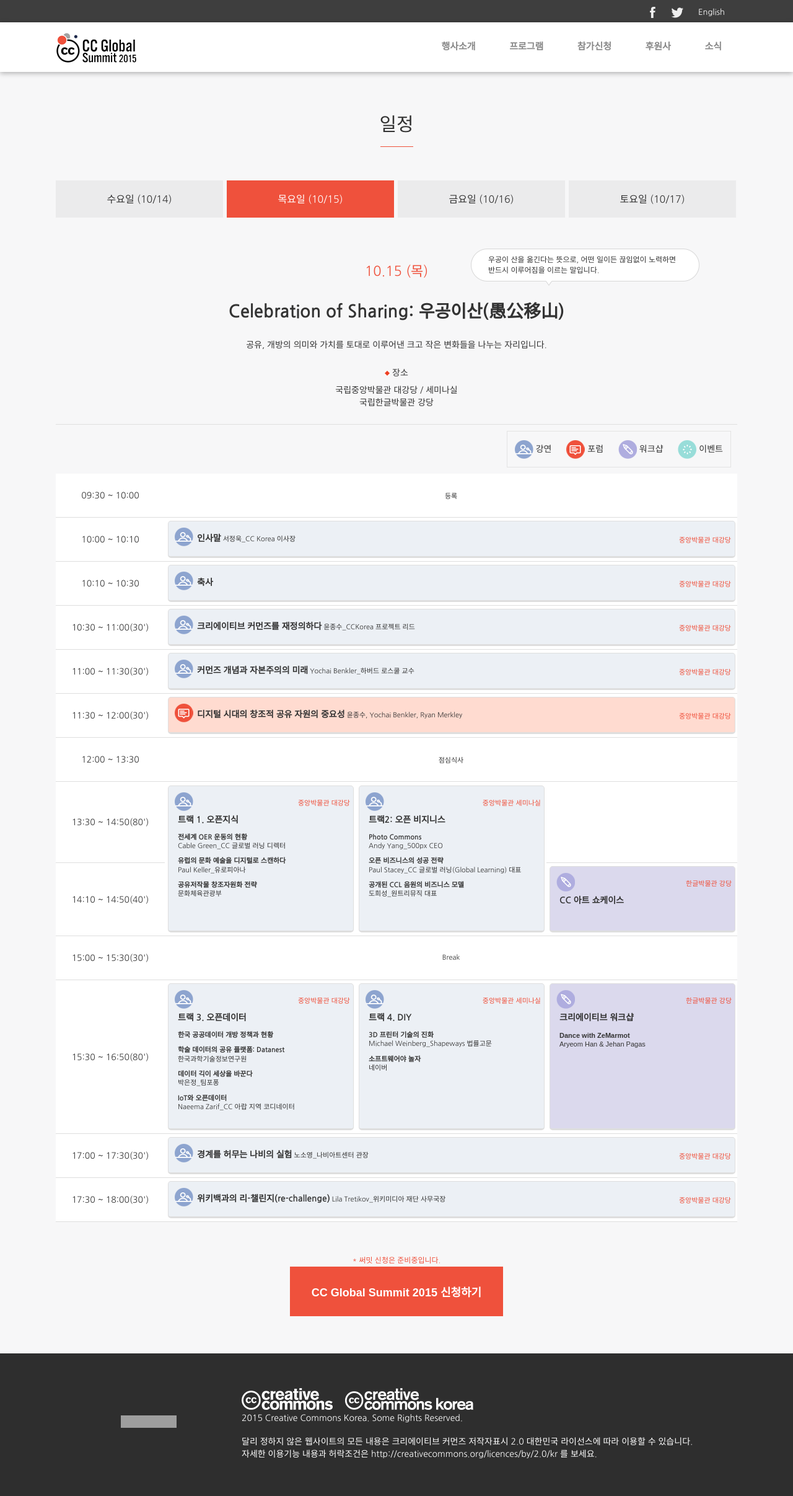
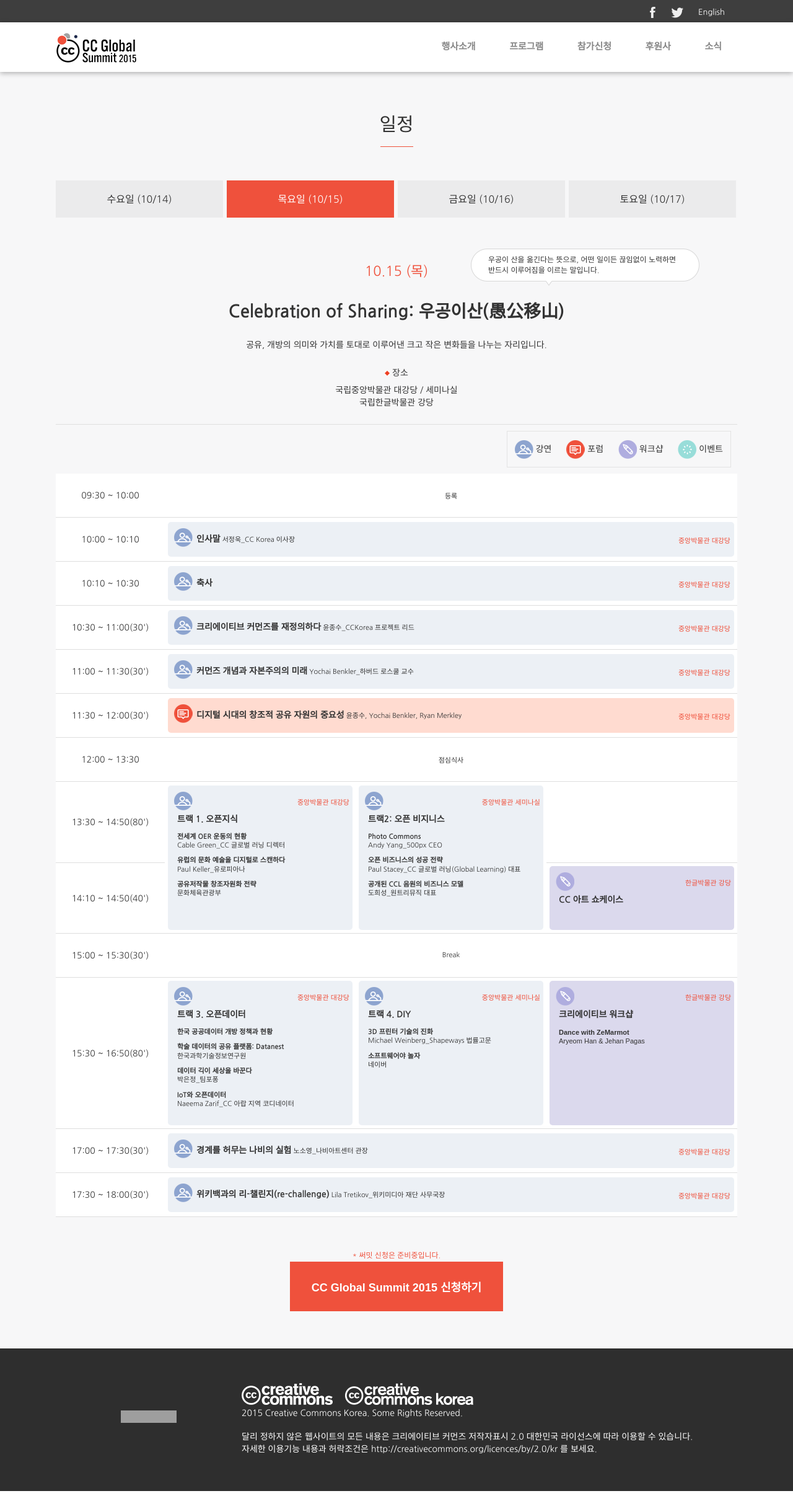
Before and after one commit to creativecommonskorea/2015-global-summit, a Jekyll site: the page built from programs.html, in a window 1280 px wide. Shown: the whole page at 62% size. Built offline with Jekyll 4.4.1, drawn with Linux system fonts in a browser that asks for light colours; nearby versions of some CDN libraries; grey boxes are pictures that could not be loaded.

Commit message:
프로그램 스케쥴 박스 라인 제거

```diff
--- a/css/main.css
+++ b/css/main.css
@@ -1674,8 +1674,6 @@ a {
             height: 100%;
             width: calc(100% - 30px);
             vertical-align: middle;
-            border: 1px solid #dedede;
-            border-bottom: 3px solid #dedede;
             padding: 43px 15px 0 15px;
             position: relative; }
             .schedule .timetable table tr td .light_bg img, .schedule .timetable table tr td div.gray_light img, .schedule .timetable table tr td div.whiteblue_light img, .schedule .timetable table tr td div.whiteorange_light img, .schedule .timetable table tr td div.whitepurple_light img, .schedule .timetable table tr td div.whitegreen_light img {
--- a/css/programs.scss
+++ b/css/programs.scss
@@ -129,8 +129,6 @@
             height: 100%;
             width: calc(100% - 30px);
             vertical-align: middle;
-            border: 1px solid #dedede;
-            border-bottom: 3px solid #dedede;
             padding: 43px 15px 0 15px;
             position: relative;
             img {
```
